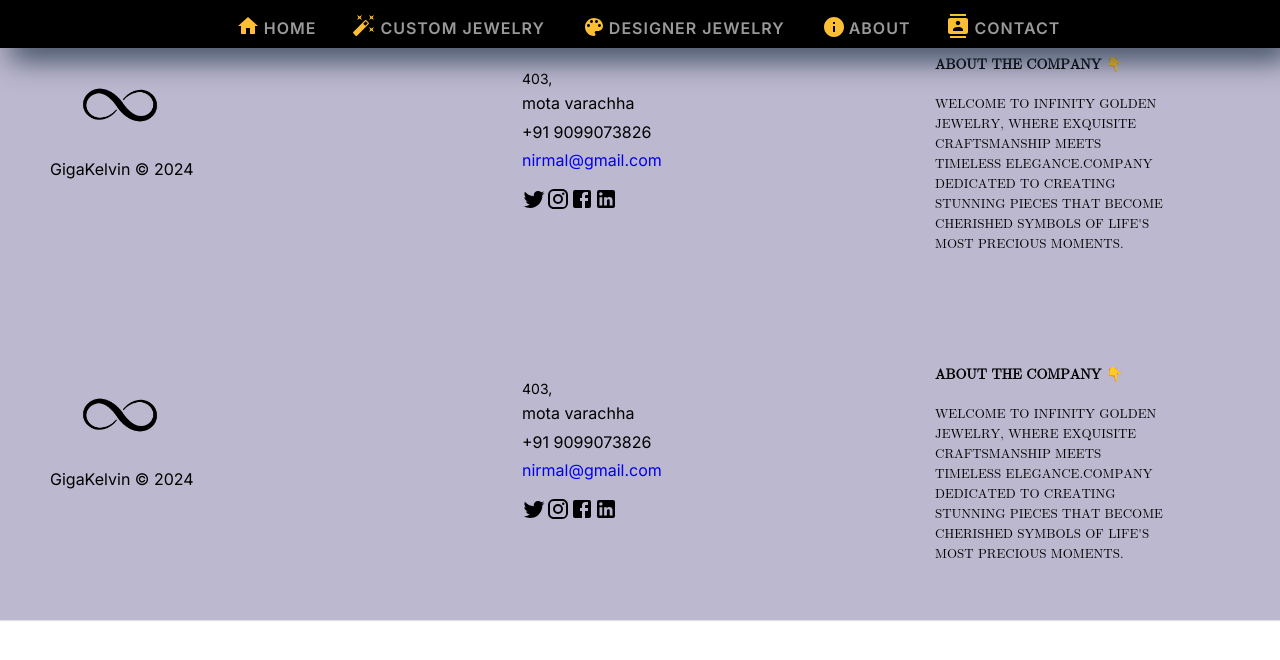
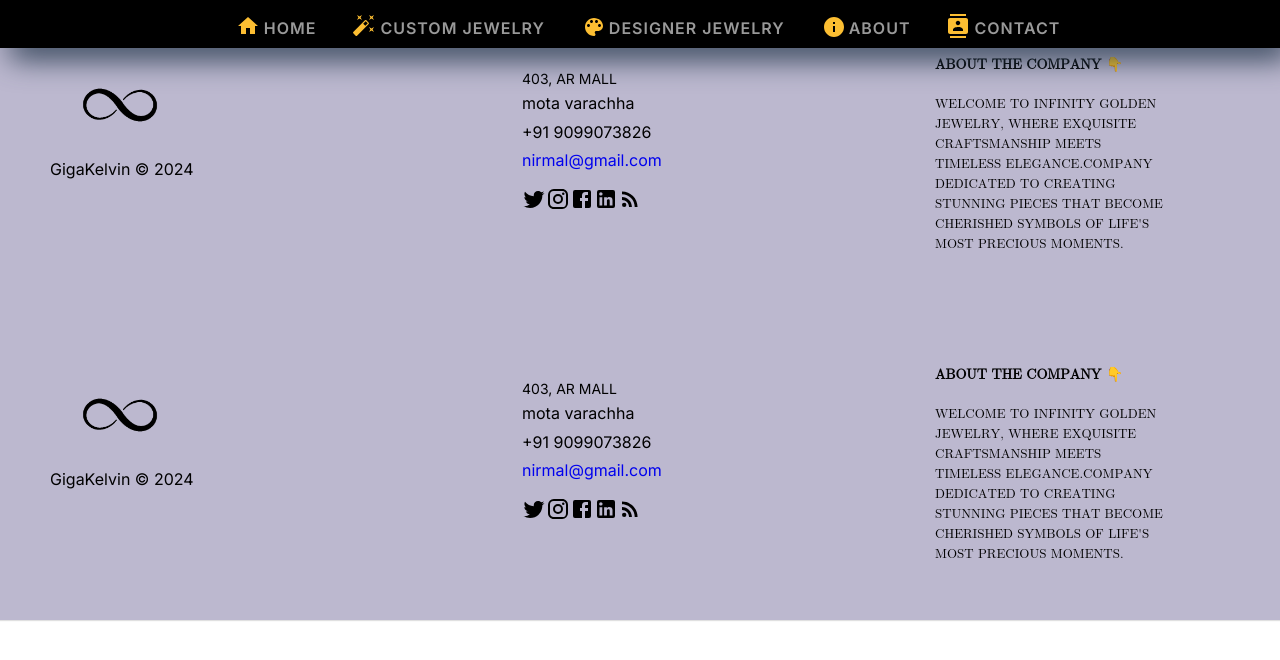
Before and after one commit to akoliyanirmal/jewellery-shop, a Next.js app: page /Footer in a window 1280 px wide. Shown: the top 660 px of the page. Built offline with nearby package versions, Linux system fonts and the light colour scheme.

Commit message:
Add social Media Links

```diff
--- a/src/app/Custom-Jewellery/Custom-Jewellery.module.css
+++ b/src/app/Custom-Jewellery/Custom-Jewellery.module.css
@@ -29,6 +29,7 @@
   padding: 40px;
   margin: 20px;
   cursor: pointer;
+  backdrop-filter: blur(15px);
   perspective: 1000px;
   background-color: rgba(255, 255, 255, 0.45);
   box-shadow: 0 0 10px 1px rgba(0, 0, 0, 0.25);
@@ -137,3 +138,8 @@
   bottom: 5px;
   color: green;
 }
+
+.oneIcon {
+  position: relative;
+  top: 10px;
+}
--- a/src/app/Footer/page.tsx
+++ b/src/app/Footer/page.tsx
@@ -7,6 +7,7 @@ import TwitterIcon from "@mui/icons-material/Twitter";
 import InstagramIcon from "@mui/icons-material/Instagram";
 import FacebookIcon from "@mui/icons-material/Facebook";
 import LinkedInIcon from "@mui/icons-material/LinkedIn";
+import RssFeedIcon from "@mui/icons-material/RssFeed";
 
 const Footer = () => {
   return (
@@ -22,7 +23,7 @@ const Footer = () => {
         <div className={classes.Fcenter}>
           <div className={classes.addres}>
             <p>
-              <span>403,</span>
+              <span>403, AR MALL</span>
               mota varachha
             </p>
           </div>
@@ -41,6 +42,7 @@ const Footer = () => {
             <InstagramIcon />
             <FacebookIcon />
             <LinkedInIcon />
+            <RssFeedIcon />
           </div>
         </div>
 
```
